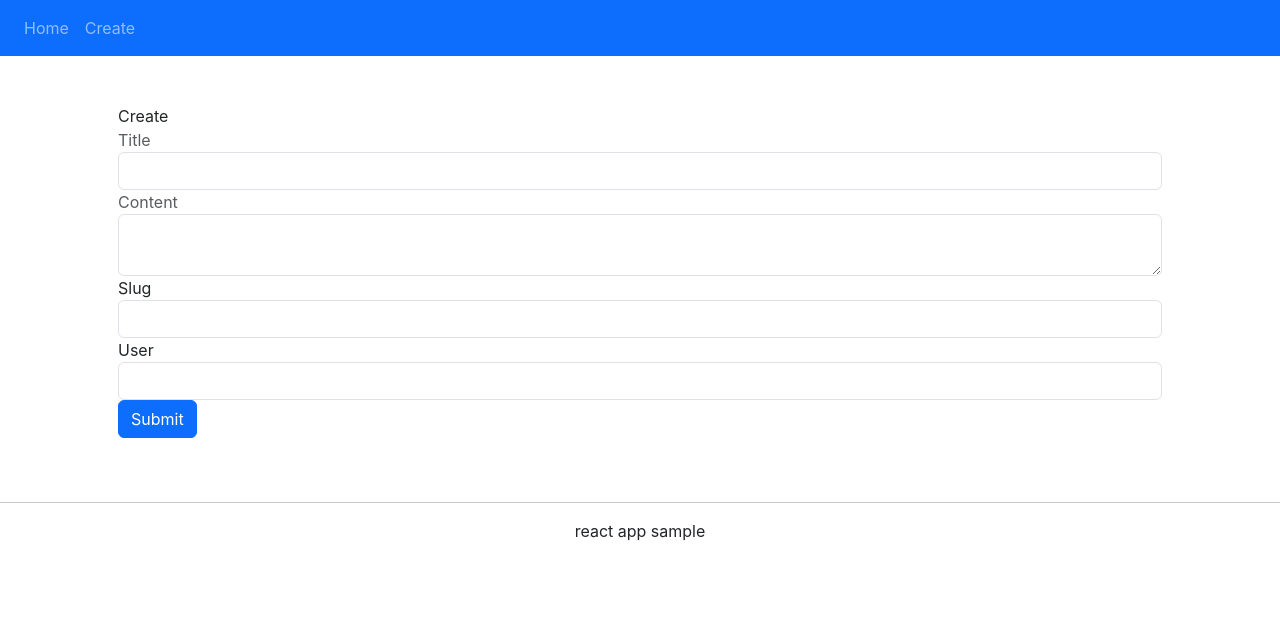
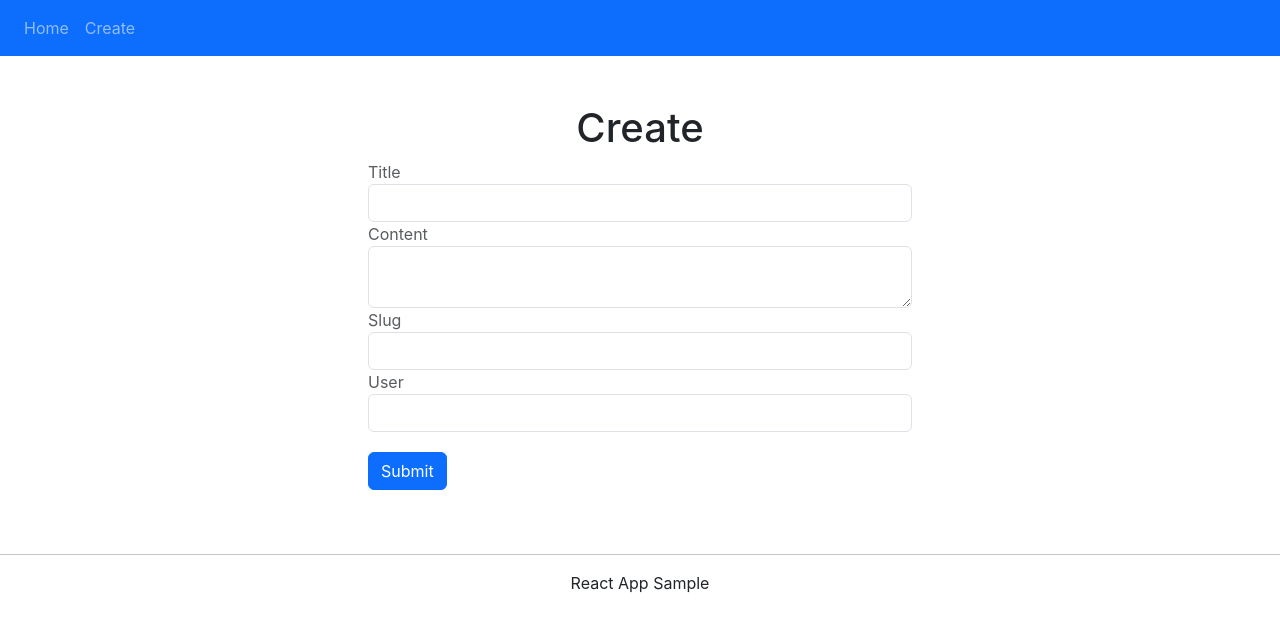
Before and after one commit to maluyacode/laravel-react-project, a React (Create React App) app in the folder frontend/: page /create in a window 1280 px wide. Shown: the top 632 px of the page. Built offline with nearby package versions, Linux system fonts and the light colour scheme.

Commit message:
add-inline-styles

```diff
--- a/frontend/src/Create.js
+++ b/frontend/src/Create.js
@@ -6,6 +6,10 @@
 
 const Create = () => {
 
+    const styles = {
+        width: "50%",
+        // minWidth: "400px"
+    }
 
     const handleSubmit = e => {
         e.preventDefault();
@@ -45,8 +49,8 @@
     return (
         <>
             <Nav />
-            <div className="container p-xxl-5 p-sm-5">
-                <div>Create</div>
+            <div className="container p-xxl-5 p-sm-5" style={styles}>
+                <h1 style={{ textAlign: "center" }}> Create</h1>
                 <form onSubmit={handleSubmit}>
                     <div className='form-group'>
                         <label className='text-muted'>Title</label>
@@ -65,7 +69,7 @@
                         > </textarea>
                     </div>
                     <div className='form-group'>
-                        <label className='text-mute'>Slug</label>
+                        <label className='text-muted'>Slug</label>
                         <input type='text'
                             className='form-control'
                             value={slug}
@@ -73,16 +77,16 @@
                         />
                     </div>
                     <div className='form-group'>
-                        <label className='text-mute'>User</label>
+                        <label className='text-muted'>User</label>
                         <input type='text'
                             className='form-control'
                             value={user}
                             onChange={handleChange('user')}
                         />
                     </div>
-                    <button type='submit' className='btn btn-primary'>Submit</button>
+                    <button style={{ marginTop: "20px" }} type='submit' className='btn btn-primary'>Submit</button>
                 </form>
-            </div>
+            </div >
             <Footer />
         </>
     )
--- a/frontend/src/Footer.js
+++ b/frontend/src/Footer.js
@@ -4,7 +4,7 @@
     return (
         <footer className='text-center'>
             <hr />
-            <div>react app sample</div>
+            <div>React App Sample</div>
         </footer>
     );
 }
--- a/frontend/src/index.js
+++ b/frontend/src/index.js
@@ -5,7 +5,6 @@
 
 import App from './App';
 import RoutedApp from './Routes';
-import Create from './Create';
 
 const root = ReactDOM.createRoot(document.getElementById('root'));
 root.render(
```
